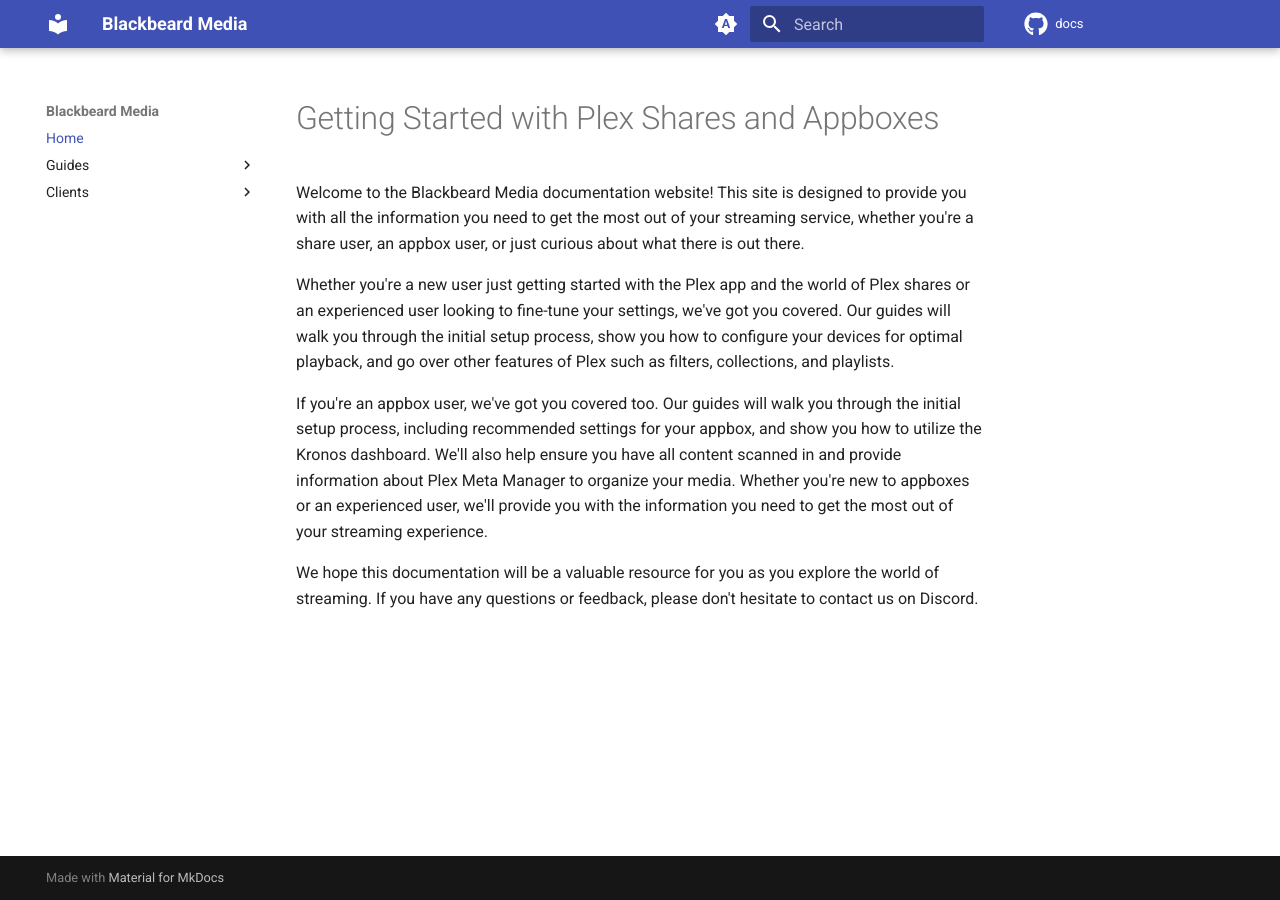
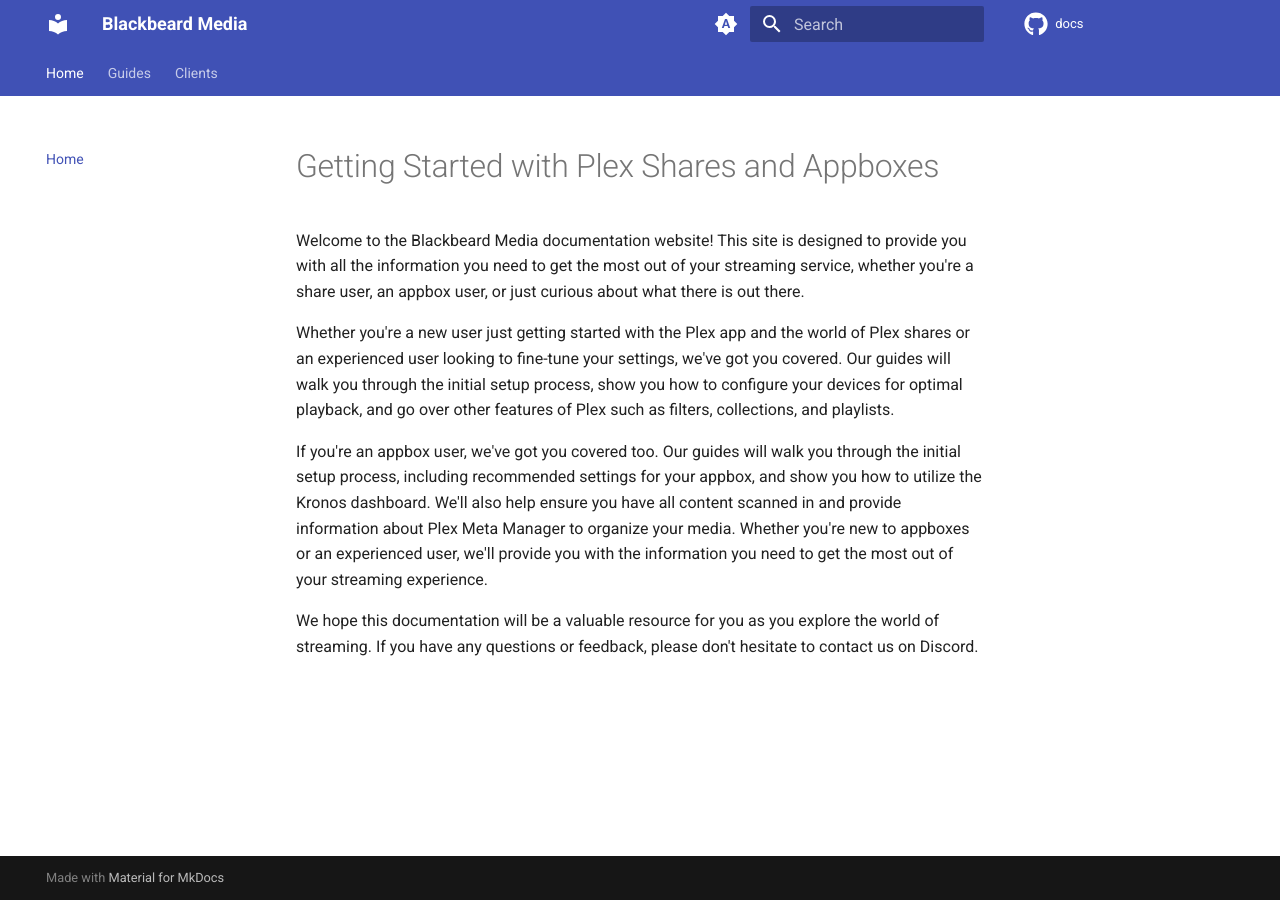
Before and after one commit to neomedia6989/docs-2, an MkDocs documentation site: the page built from docs/index.md, in a window 1280 px wide. Built offline with MkDocs 1.6.1 and Material for MkDocs 9.7.7, drawn with Linux system fonts in a browser that asks for light colours; comment, search, counter and statistics services are not loaded.

Commit message:
Update mkdocs.yml

```diff
--- a/mkdocs.yml
+++ b/mkdocs.yml
@@ -9,6 +9,11 @@
   icon:
     logo: material/library
     repo: fontawesome/brands/github
+  features:
+    - navigation.instant
+    - navigation.tracking
+    - navigation.tabs
+    - navigation.path
 
   language: en
 
```
